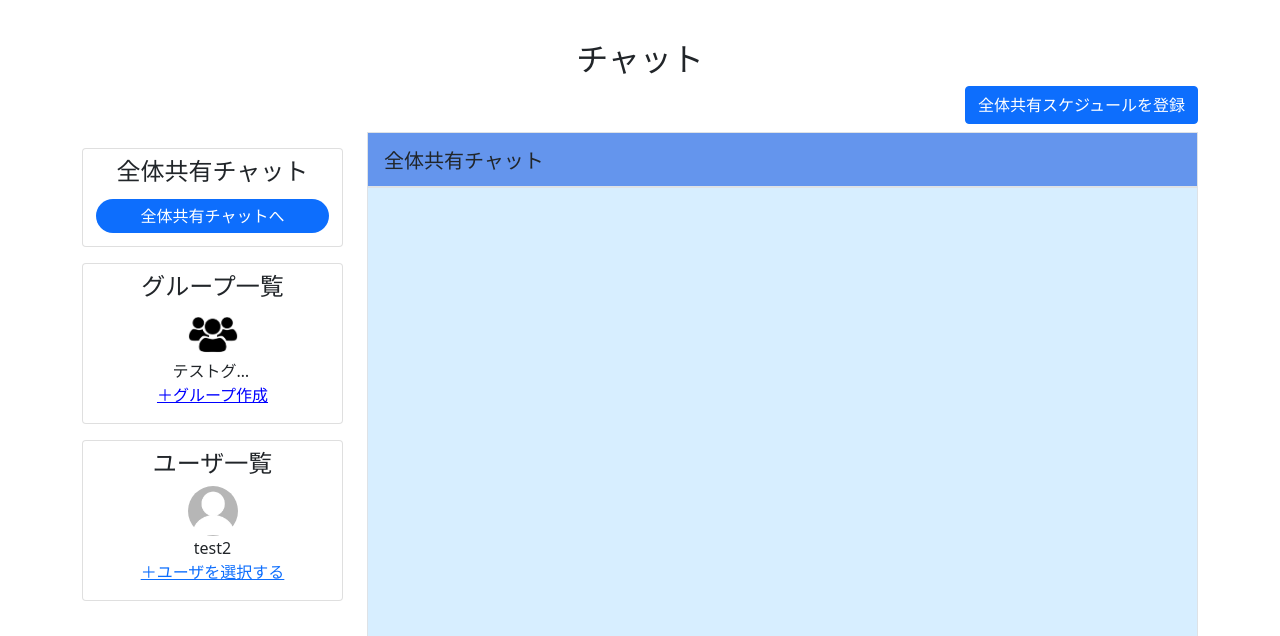
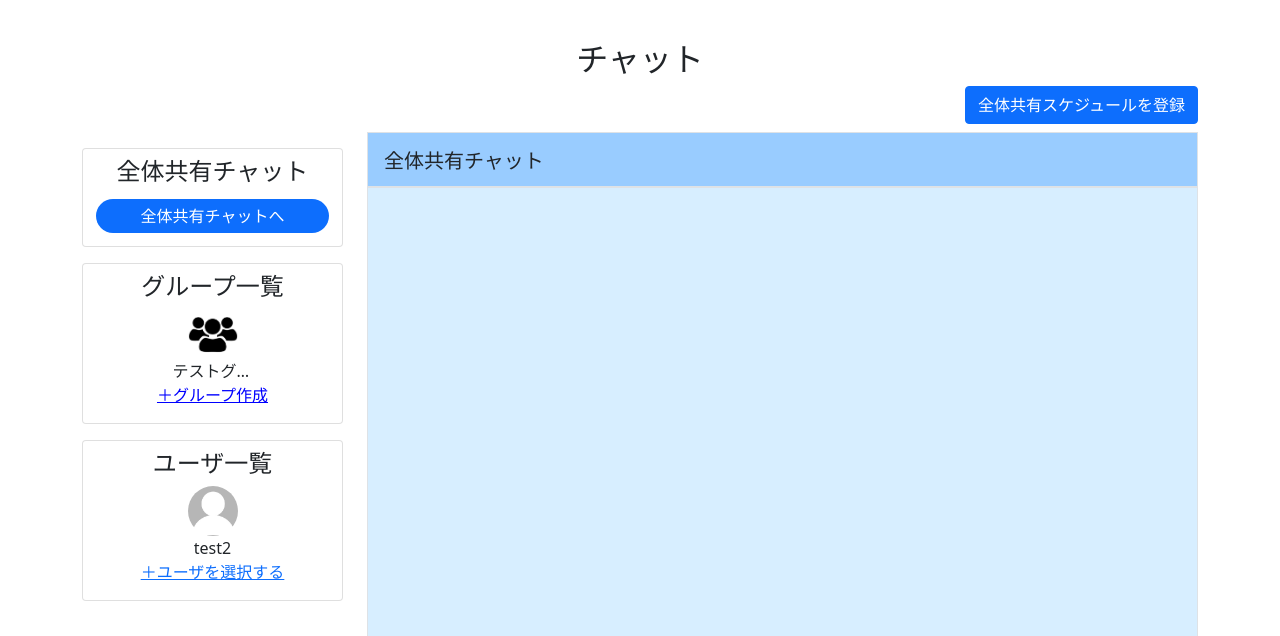
Before and after one commit to Yoshidak-ta/start_challenge, a Django app: page /chats/chat/share in a window 1280 px wide. Shown: the part 76-712 px from the top of the page. Run offline with Django 5.2, Linux system fonts and the light colour scheme; a user stored in the database is signed in; data comes from the database, SQL or seed files in the repository; data that the repository does not hold is empty.

Commit message:
Update style.css
チャットボックスのヘッダーの背景色変更

```diff
--- a/start_challenge/static/css/style.css
+++ b/start_challenge/static/css/style.css
@@ -111,7 +111,7 @@ td {
 }
 
 .chatbox-header {
-  background-color: #6495ED;
+  background-color: #99CCFF;
 }
 
 .chatbox {
@@ -297,4 +297,5 @@ td {
   #messages {
     height: 300px;
   }
+
 }
```
